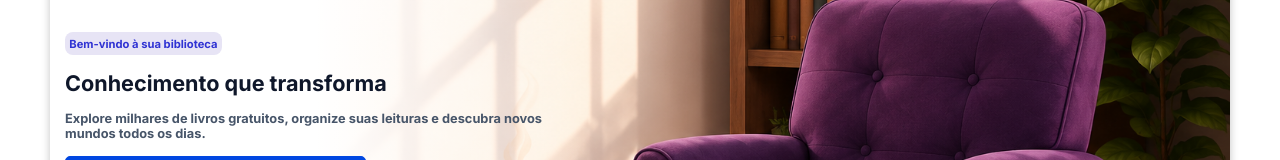
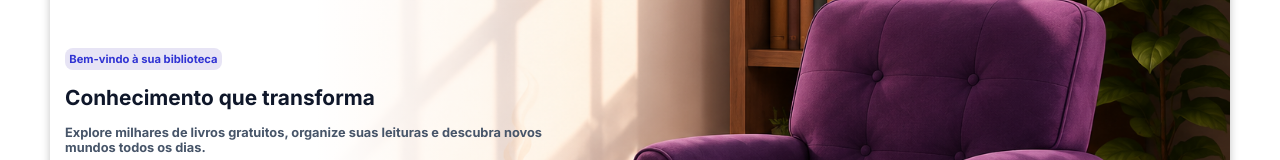
Before and after one commit to LuizHenriqueCFontes/biblioteca-gp5, a React (Vite) app: page / in a window 1280 px wide. Shown: the part 216-376 px from the top of the page. Built offline with nearby package versions, Linux system fonts and the light colour scheme; no server answers.

Commit message:
styles: adjust styles

```diff
--- a/src/feature/home/user/pages/HomeUser.module.css
+++ b/src/feature/home/user/pages/HomeUser.module.css
@@ -7,6 +7,9 @@
 .titleContainer{
     background-image: url("../../../../assets/images/home/home-user-background.png");
     max-width: 1200px;
+    width: 100%;
+    overflow: hidden;
+    height: 270px;
     aspect-ratio: 3 / 2;
     background-size: cover;
     background-repeat: no-repeat;
@@ -43,7 +46,7 @@
 }
 
 .title{
-    font-size: 1.35em;
+    font-size: 1.3em;
     color: var(--title-color);
     font-weight: 700;
 }
@@ -56,6 +59,7 @@
 
 .btnContainer{
     width: 87%;
+    height: 70px;
 
 }
 
--- a/src/shared/components/Header/Header.module.css
+++ b/src/shared/components/Header/Header.module.css
@@ -7,7 +7,7 @@
     justify-content: space-between;
     position: fixed;
     width: 100%;
-    z-index: 100000;
+    z-index: 1000000000;
 }
 
 .iconContainer{
--- a/src/shared/components/Sidebar/Sidebar.module.css
+++ b/src/shared/components/Sidebar/Sidebar.module.css
@@ -9,9 +9,10 @@
 
     width: 250px;
     height: 100%;
+    margin-top: 80px;
 
     background-color: #f8fafc;
-    padding-top: 110px;
+    padding-top: 50px;
 }
 
 .navContainer{
@@ -52,11 +53,13 @@
 
 .profileContainer{
     padding: 5px;
+    padding-bottom: 70px;
 }
 
 .listProfileContainer{
     display: flex;
     flex-direction: column;
+
 }
 
 .profileContent{
```
